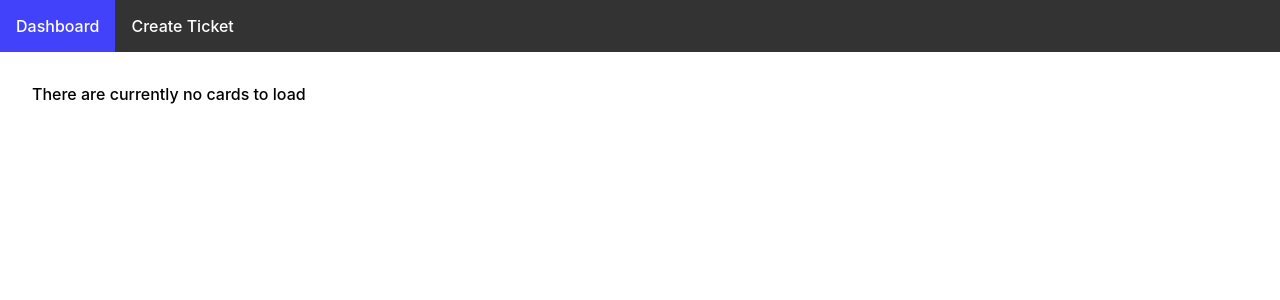
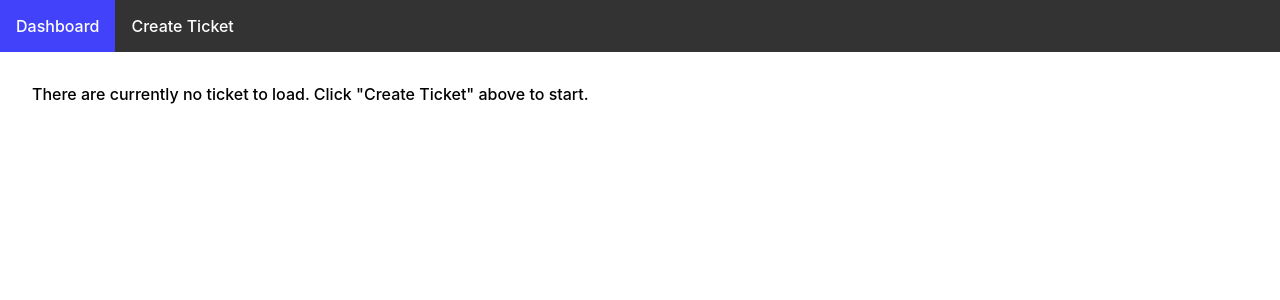
Before and after one commit to monello/coit-project1, a React (Create React App) app: page / in a window 1280 px wide. Shown: the top 300 px of the page. Built offline with nearby package versions, Linux system fonts and the light colour scheme; data requests are answered from the project's data file.

Commit message:
feat: improve messaging

```diff
--- a/src/pages/Dashboard/Dashboard.tsx
+++ b/src/pages/Dashboard/Dashboard.tsx
@@ -35,7 +35,10 @@ export const Dashboard = () => {
             {cards.length > 0 &&
                 cards.map((card) => <Card key={card.id} {...card} />)}
             {!error && !isLoading && cards.length === 0 && (
-                <>There are currently no cards to load</>
+                <>
+                    There are currently no ticket to load. Click "Create Ticket"
+                    above to start.
+                </>
             )}
         </>
     );
```
